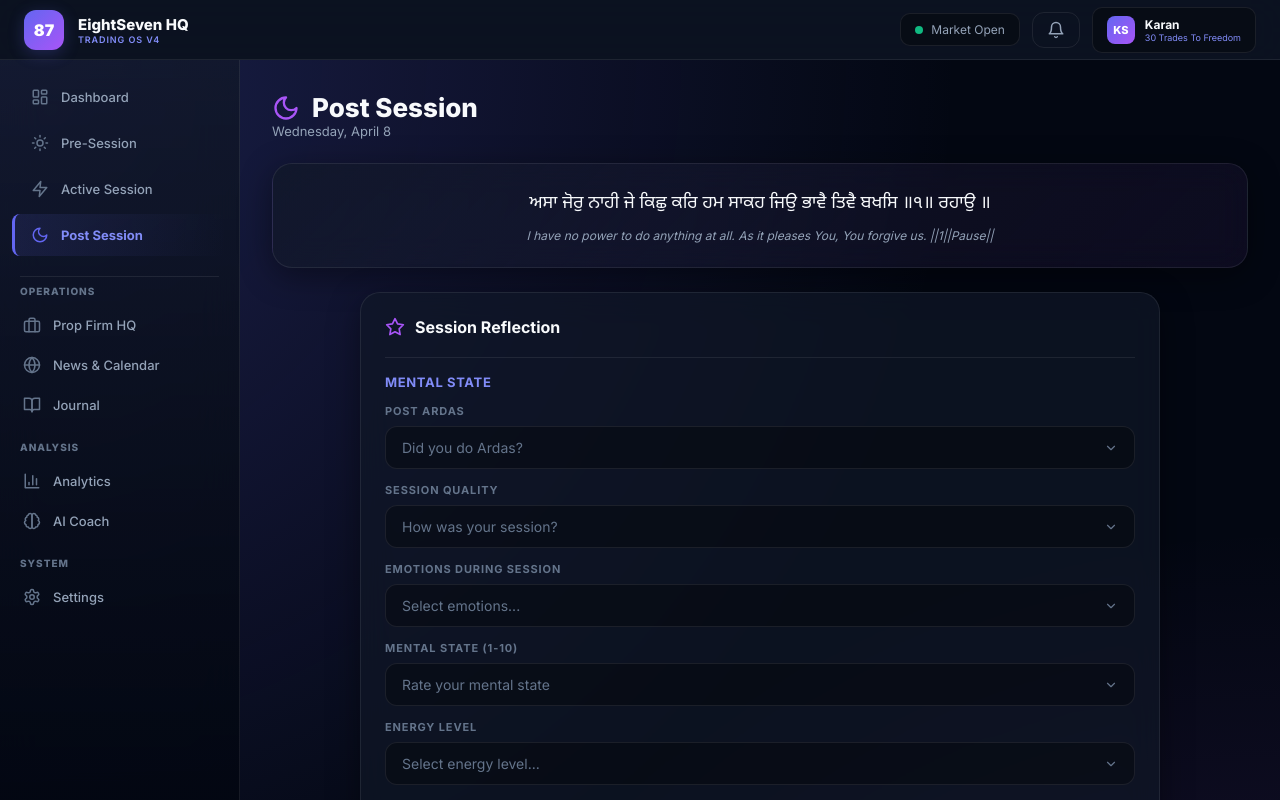
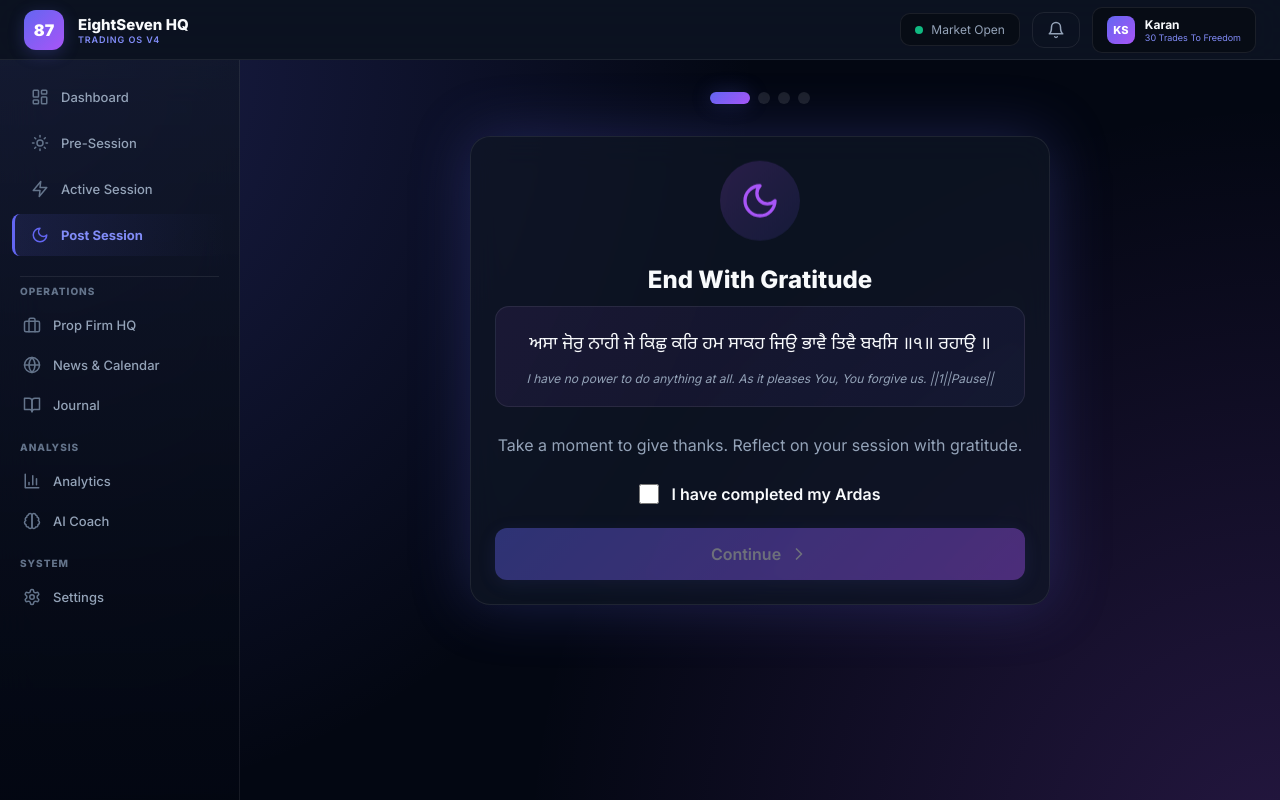
Before and after one commit to EightSeven-maker/Premium-Trading-Command-Center-for-Prop-Firm-Traders, a React (Vite) app: page / in a window 1280 px wide. Both pictures are taken after a click on the button "Post Session". Shown: the top 800 px of the page. Built offline with nearby package versions, Linux system fonts and the light colour scheme.

Commit message:
Restyle Post Session to match Pre Session (simple steps), remove Post Session tab from Active Session

```diff
--- a/src/App.jsx
+++ b/src/App.jsx
@@ -744,18 +744,6 @@ function TradingFloorPage({ session, onAddTrade, setPage, showToast, trades }) {
   const [tradeTook, setTradeTook] = useState([]);
   const [notes, setNotes] = useState("");
 
-  // Post Session fields
-  const [postArdas, setPostArdas] = useState([]);
-  const [emotions, setEmotions] = useState([]);
-  const [mentalState, setMentalState] = useState([]);
-  const [energyLevel, setEnergyLevel] = useState([]);
-  const [sessionQuality, setSessionQuality] = useState([]);
-  const [distractions, setDistractions] = useState([]);
-  const [postTradeActions, setPostTradeActions] = useState([]);
-  const [sessionSummary, setSessionSummary] = useState("");
-  const [nextSessionFocus, setNextSessionFocus] = useState("");
-  const [activeTab, setActiveTab] = useState("log"); // "log" or "post"
-
   const toggleMultiSelect = (arr, setArr, value) => {
     setArr(prev => prev.includes(value) ? prev.filter(v => v !== value) : [...prev, value]);
   };
@@ -923,28 +911,6 @@ function TradingFloorPage({ session, onAddTrade, setPage, showToast, trades }) {
       {/* Main Form */}
       <div style={{ maxWidth: 800, margin: "0 auto" }}>
         <div style={S.glassCard}>
-          {/* Tabs */}
-          <div style={{ display: "flex", gap: 8, marginBottom: 20 }}>
-            <button onClick={() => setActiveTab("log")} style={{
-              padding: "10px 20px", borderRadius: 10, cursor: "pointer", fontWeight: 700, fontSize: 13,
-              background: activeTab === "log" ? `linear-gradient(135deg, ${C.accent}, ${C.purple})` : "rgba(0,0,0,0.3)",
-              color: C.white,
-              border: `1px solid ${activeTab === "log" ? C.accent : C.border}`
-            }}>
-              <Calculator size={16} style={{ marginRight: 6 }} /> Log Trade
-            </button>
-            <button onClick={() => setActiveTab("post")} style={{
-              padding: "10px 20px", borderRadius: 10, cursor: "pointer", fontWeight: 700, fontSize: 13,
-              background: activeTab === "post" ? `linear-gradient(135deg, ${C.accent}, ${C.purple})` : "rgba(0,0,0,0.3)",
-              color: C.white,
-              border: `1px solid ${activeTab === "post" ? C.accent : C.border}`
-            }}>
-              <Star size={16} style={{ marginRight: 6 }} /> Post Session
-            </button>
-          </div>
-
-          {activeTab === "log" && (
-            <>
           {/* Row 1: Ticker, P&L, Contracts */}
           <div style={{ display: "grid", gridTemplateColumns: "1fr 1fr 1fr", gap: 12, marginBottom: 14 }}>
             <div>
@@ -1021,56 +987,6 @@ function TradingFloorPage({ session, onAddTrade, setPage, showToast, trades }) {
           <button onClick={submitTrade} style={{ ...S.btn("primary", "lg"), width: "100%", justifyContent: "center" }}>
             <Save size={16} /> Log Trade
           </button>
-          </>
-          )}
-
-          {activeTab === "post" && (
-            <>
-            <h3 style={{ fontSize: 16, fontWeight: 700, marginBottom: 16, display: "flex", alignItems: "center", gap: 10 }}>
-              <Star size={20} color={C.purple} /> Post Session Reflection
-            </h3>
-
-            {/* Section: Post Ardas & Mental State */}
-            <div style={{ marginBottom: 16, paddingTop: 16, borderTop: `1px solid ${C.border}` }}>
-              <h4 style={{ fontSize: 13, fontWeight: 700, color: C.accentLight, marginBottom: 14, textTransform: "uppercase", letterSpacing: "0.05em" }}>
-                Mental State
-              </h4>
-              <ChipSelect label="Post Ardas" options={POST_ARDAS} selected={postArdas} onToggle={(v) => toggleMultiSelect(postArdas, setPostArdas, v)} />
-              <ChipSelect label="Emotions During Session" options={EMOTIONS} selected={emotions} onToggle={(v) => toggleMultiSelect(emotions, setEmotions, v)} />
-              <ChipSelect label="Mental State (1-10)" options={MENTAL_STATE} selected={mentalState} onToggle={(v) => toggleMultiSelect(mentalState, setMentalState, v)} />
-              <ChipSelect label="Energy Level" options={ENERGY_LEVEL} selected={energyLevel} onToggle={(v) => toggleMultiSelect(energyLevel, setEnergyLevel, v)} />
-              <ChipSelect label="Session Quality" options={SESSION_QUALITY} selected={sessionQuality} onToggle={(v) => toggleMultiSelect(sessionQuality, setSessionQuality, v)} />
-            </div>
-
-            {/* Section: Session Details */}
-            <div style={{ marginBottom: 16, paddingTop: 16, borderTop: `1px solid ${C.border}` }}>
-              <h4 style={{ fontSize: 13, fontWeight: 700, color: C.accentLight, marginBottom: 14, textTransform: "uppercase", letterSpacing: "0.05em" }}>
-                Session Details
-              </h4>
-              <ChipSelect label="Distractions" options={DISTRACTIONS} selected={distractions} onToggle={(v) => toggleMultiSelect(distractions, setDistractions, v)} />
-              <ChipSelect label="Post Trade Actions" options={POST_TRADE_ACTIONS} selected={postTradeActions} onToggle={(v) => toggleMultiSelect(postTradeActions, setPostTradeActions, v)} />
-            </div>
-
-            {/* Section: Reflection */}
-            <div style={{ marginBottom: 16, paddingTop: 16, borderTop: `1px solid ${C.border}` }}>
-              <h4 style={{ fontSize: 13, fontWeight: 700, color: C.accentLight, marginBottom: 14, textTransform: "uppercase", letterSpacing: "0.05em" }}>
-                Reflection
-              </h4>
-              <div style={{ marginBottom: 14 }}>
-                <label style={S.label}>Session Summary</label>
-                <textarea value={sessionSummary} onChange={e => setSessionSummary(e.target.value)} style={{ ...S.input, minHeight: 80, resize: "vertical" }} placeholder="How did the session go? What worked? What didn't?" />
-              </div>
-              <div style={{ marginBottom: 16 }}>
-                <label style={S.label}>Next Session Focus</label>
-                <textarea value={nextSessionFocus} onChange={e => setNextSessionFocus(e.target.value)} style={{ ...S.input, minHeight: 60, resize: "vertical" }} placeholder="What will you focus on next time?" />
-              </div>
-            </div>
-
-            <button onClick={submitPostSession} style={{ ...S.btn("primary", "lg"), width: "100%", justifyContent: "center" }}>
-              <Save size={16} /> Submit Post Session
-            </button>
-          </>
-          )}
         </div>
       </div>
     </div>
@@ -1159,118 +1075,225 @@ function MultiSelectDropdown({ label, options, selected, onChange, placeholder }
 
 // ─── POST SESSION PAGE ────────────────────────────────────────────────────
 function PostSessionPage({ setPage, showToast, trades, onAddTrade }) {
-  const [sessionQuality, setSessionQuality] = useState([]);
+  const [step, setStep] = useState(0);
+
+  // Step 1: Ardas
+  const [ardasDone, setArdasDone] = useState(false);
+
+  // Step 2: Session Reflection
+  const [sessionQuality, setSessionQuality] = useState("");
+  const [mentalState, setMentalState] = useState("");
+  const [energyLevel, setEnergyLevel] = useState("");
   const [emotions, setEmotions] = useState([]);
-  const [mentalState, setMentalState] = useState([]);
-  const [energyLevel, setEnergyLevel] = useState([]);
   const [distractions, setDistractions] = useState([]);
-  const [postTradeActions, setPostTradeActions] = useState([]);
-  const [postArdas, setPostArdas] = useState([]);
-  const [sessionSummary, setSessionSummary] = useState("");
+
+  // Step 3: Trade Actions
+  const [followedPlan, setFollowedPlan] = useState(false);
+  const [tradeMistakes, setTradeMistakes] = useState([]);
+  const [whatWentWell, setWhatWentWell] = useState("");
+
+  // Step 4: Gratitude
+  const [gratitude, setGratitude] = useState("");
   const [nextSessionFocus, setNextSessionFocus] = useState("");
-  const [gratitude, setGratitude] = useState("");
+
+  const emotionOptions = ["Calm", "Focused", "Confident", "FOMO", "Anxious", "Angry", "Greedy", "Tired", "Peaceful", "Frustrated"];
+  const mistakeOptions = ["Overtraded", "Revenge Trading", "Ignored Stop Loss", "Added to Loser", "Early Exit", "Late Entry", "No Trade Management", "Ignored Signals"];
+  const distractionOptions = ["Phone", "Social Media", "Family", "News", "Other Charts", "Chat", "Food", "None"];
+
+  const toggleItem = (arr, setArr, item) => {
+    if (arr.includes(item)) {
+      setArr(arr.filter(i => i !== item));
+    } else {
+      setArr([...arr, item]);
+    }
+  };
 
   const submitPostSession = () => {
     onAddTrade({
       date: today(),
       isPostSession: true,
+      ardasDone,
       sessionQuality,
-      emotions,
       mentalState,
       energyLevel,
+      emotions,
       distractions,
-      postTradeActions,
-      postArdas,
-      sessionSummary,
-      nextSessionFocus,
-      gratitude
+      followedPlan,
+      tradeMistakes,
+      whatWentWell,
+      gratitude,
+      nextSessionFocus
     });
-    setSessionQuality([]);
-    setEmotions([]);
-    setMentalState([]);
-    setEnergyLevel([]);
-    setDistractions([]);
-    setPostTradeActions([]);
-    setPostArdas([]);
-    setSessionSummary("");
-    setNextSessionFocus("");
-    setGratitude("");
     showToast("Post session logged!", "success");
+    setPage("dashboard");
   };
 
   return (
     <div style={{ ...S.page, animation: "fadeIn 0.4s ease-out" }}>
-      {/* Header */}
-      <div style={{ display: "flex", justifyContent: "space-between", alignItems: "center", marginBottom: 24 }}>
-        <div>
-          <h1 style={{ fontSize: 26, fontWeight: 800, display: "flex", alignItems: "center", gap: 12 }}>
-            <Moon size={28} color={C.purple} /> Post Session
-          </h1>
-          <p style={{ fontSize: 13, color: C.textMuted }}>{new Date().toLocaleDateString('en-US', { weekday: 'long', month: 'long', day: 'numeric' })}</p>
-        </div>
-      </div>
-
-      {/* Gurmukhi Ardas */}
-      <div style={{ ...S.glassCard, marginBottom: 24, textAlign: "center", background: `linear-gradient(135deg, ${C.bgCard}, ${C.purple}10)` }}>
-        <p style={{ fontFamily: "'Noto Sans Gurmukhi', sans-serif", fontSize: 18, color: C.text, lineHeight: 1.8, margin: 0 }}>
-          ਅਸਾ ਜੋਰੁ ਨਾਹੀ ਜੇ ਕਿਛੁ ਕਰਿ ਹਮ ਸਾਕਹ ਜਿਉ ਭਾਵੈ ਤਿਵੈ ਬਖਸਿ ॥੧॥ ਰਹਾਉ ॥
-        </p>
-        <p style={{ fontSize: 12, color: C.textMuted, marginTop: 8, fontStyle: "italic" }}>
-          I have no power to do anything at all. As it pleases You, You forgive us. ||1||Pause||
-        </p>
-      </div>
-
-      <div style={{ maxWidth: 800, margin: "0 auto" }}>
-        <div style={S.glassCard}>
-          <h3 style={{ fontSize: 16, fontWeight: 700, marginBottom: 20, display: "flex", alignItems: "center", gap: 10 }}>
-            <Star size={20} color={C.purple} /> Session Reflection
-          </h3>
-
-          {/* Mental State */}
-          <div style={{ marginBottom: 16, paddingTop: 16, borderTop: `1px solid ${C.border}` }}>
-            <h4 style={{ fontSize: 13, fontWeight: 700, color: C.accentLight, marginBottom: 14, textTransform: "uppercase", letterSpacing: "0.05em" }}>
-              Mental State
-            </h4>
-            <MultiSelectDropdown label="Post Ardas" options={["Yes", "No", "Partial"]} selected={postArdas} onChange={setPostArdas} placeholder="Did you do Ardas?" />
-            <MultiSelectDropdown label="Session Quality" options={["Excellent", "Good", "Average", "Poor", "Terrible"]} selected={sessionQuality} onChange={setSessionQuality} placeholder="How was your session?" />
-            <MultiSelectDropdown label="Emotions During Session" options={["Calm", "FOMO", "Anxious", "Angry", "Revenge", "Greedy", "Confident", "Confused", "Tired", "Focused", "Frustrated", "Peaceful", "Excited"]} selected={emotions} onChange={setEmotions} placeholder="Select emotions..." />
-            <MultiSelectDropdown label="Mental State (1-10)" options={["10/10", "9/10", "8/10", "7/10", "6/10", "5/10", "4/10", "3/10", "2/10", "1/10"]} selected={mentalState} onChange={setMentalState} placeholder="Rate your mental state" />
-            <MultiSelectDropdown label="Energy Level" options={["Very High", "High", "Normal", "Low", "Very Low"]} selected={energyLevel} onChange={setEnergyLevel} placeholder="Select energy level..." />
-          </div>
-
-          {/* Session Details */}
-          <div style={{ marginBottom: 16, paddingTop: 16, borderTop: `1px solid ${C.border}` }}>
-            <h4 style={{ fontSize: 13, fontWeight: 700, color: C.accentLight, marginBottom: 14, textTransform: "uppercase", letterSpacing: "0.05em" }}>
-              Session Details
-            </h4>
-            <MultiSelectDropdown label="Distractions" options={["Phone", "Social Media", "Family", "News", "Other Charts", "Chat", "Food", "None"]} selected={distractions} onChange={setDistractions} placeholder="Select distractions..." />
-            <MultiSelectDropdown label="Post Trade Actions" options={["Added to Winner", "Partial Exit", "Moved SL", "Widened SL", "Tightened SL", "Trailed SL", "Ignored Plan", "Followed Plan", "Early Exit", "Held Full", "Scaled In", "Scaled Out", "No Action"]} selected={postTradeActions} onChange={setPostTradeActions} placeholder="Select actions..." />
-          </div>
-
-          {/* Reflection */}
-          <div style={{ marginBottom: 16, paddingTop: 16, borderTop: `1px solid ${C.border}` }}>
-            <h4 style={{ fontSize: 13, fontWeight: 700, color: C.accentLight, marginBottom: 14, textTransform: "uppercase", letterSpacing: "0.05em" }}>
-              Reflection
-            </h4>
-            <div style={{ marginBottom: 14 }}>
-              <label style={S.label}>Session Summary</label>
-              <textarea value={sessionSummary} onChange={e => setSessionSummary(e.target.value)} style={{ ...S.input, minHeight: 80, resize: "vertical" }} placeholder="How did the session go? What worked? What didn't?" />
+      {/* Progress Steps */}
+      <div style={{ display: "flex", justifyContent: "center", gap: 8, marginBottom: 32 }}>
+        {[0, 1, 2, 3].map(i => (
+          <div key={i} style={{
+            width: step === i ? 40 : 12, height: 12, borderRadius: 6,
+            background: step >= i ? `linear-gradient(135deg, ${C.accent}, ${C.purple})` : "rgba(255,255,255,0.1)",
+            boxShadow: step === i ? `0 0 20px ${C.accentGlow}` : "none",
+            transition: "all 0.3s ease"
+          }} />
+        ))}
+      </div>
+
+      {/* Step 0: Ardas */}
+      {step === 0 && (
+        <div style={{ ...S.glassCard, maxWidth: 580, margin: "0 auto", textAlign: "center", boxShadow: `0 0 60px ${C.accentGlow}`, border: `1px solid ${C.border}` }}>
+          <div style={{
+            width: 80, height: 80, borderRadius: "50%",
+            background: `linear-gradient(135deg, ${C.purple}30, ${C.accent}20)`,
+            display: "flex", alignItems: "center", justifyContent: "center",
+            margin: "0 auto 24px", animation: "float 3s ease-in-out infinite"
+          }}>
+            <Moon size={40} color={C.purple} />
+          </div>
+          <h2 style={{ fontSize: 24, fontWeight: 800, marginBottom: 12 }}>End With Gratitude</h2>
+
+          {/* Gurmukhi Ardas */}
+          <div style={{
+            padding: 20, borderRadius: 14, background: `linear-gradient(135deg, ${C.purple}15, ${C.accent}10)`,
+            border: `1px solid ${C.border}`, marginBottom: 24
+          }}>
+            <p style={{ fontFamily: "'Noto Sans Gurmukhi', sans-serif", fontSize: 18, color: C.text, lineHeight: 2, margin: 0 }}>
+              ਅਸਾ ਜੋਰੁ ਨਾਹੀ ਜੇ ਕਿਛੁ ਕਰਿ ਹਮ ਸਾਕਹ ਜਿਉ ਭਾਵੈ ਤਿਵੈ ਬਖਸਿ ॥੧॥ ਰਹਾਉ ॥
+            </p>
+            <p style={{ fontSize: 12, color: C.textMuted, marginTop: 8, fontStyle: "italic" }}>
+              I have no power to do anything at all. As it pleases You, You forgive us. ||1||Pause||
+            </p>
+          </div>
+
+          <p style={{ color: C.textMuted, lineHeight: 1.8, marginBottom: 24 }}>
+            Take a moment to give thanks. Reflect on your session with gratitude.
+          </p>
+          <label style={{ display: "flex", alignItems: "center", justifyContent: "center", gap: 12, cursor: "pointer", marginBottom: 24 }}>
+            <input type="checkbox" checked={ardasDone} onChange={e => setArdasDone(e.target.checked)}
+              style={{ width: 20, height: 20, accentColor: C.accent, cursor: "pointer" }} />
+            <span style={{ fontWeight: 600 }}>I have completed my Ardas</span>
+          </label>
+          <button disabled={!ardasDone} onClick={() => setStep(1)} style={{
+            ...S.btn("primary", "lg"), width: "100%", opacity: ardasDone ? 1 : 0.4, cursor: ardasDone ? "pointer" : "not-allowed"
+          }}>
+            Continue <ChevronRight size={20} />
+          </button>
+        </div>
+      )}
+
+      {/* Step 1: Session Quality */}
+      {step === 1 && (
+        <div style={{ ...S.glassCard, maxWidth: 680, margin: "0 auto" }}>
+          <h2 style={{ fontSize: 22, fontWeight: 800, marginBottom: 24, display: "flex", alignItems: "center", gap: 12 }}>
+            <Star size={22} color={C.accent} /> Session Assessment
+          </h2>
+          <div style={{ display: "grid", gridTemplateColumns: "1fr 1fr", gap: 16, marginBottom: 20 }}>
+            <Select label="Session Quality" value={sessionQuality} onChange={setSessionQuality} options={["Excellent", "Good", "Average", "Poor", "Terrible"]} />
+            <Select label="Mental State (1-10)" value={mentalState} onChange={setMentalState} options={["10", "9", "8", "7", "6", "5", "4", "3", "2", "1"]} />
+            <Select label="Energy Level" value={energyLevel} onChange={setEnergyLevel} options={["Very High", "High", "Normal", "Low", "Very Low"]} />
+          </div>
+
+          {/* Emotions */}
+          <div style={{ marginBottom: 20 }}>
+            <label style={S.label}>Emotions During Session</label>
+            <div style={{ display: "flex", flexWrap: "wrap", gap: 8 }}>
+              {emotionOptions.map(opt => (
+                <button key={opt} onClick={() => toggleItem(emotions, setEmotions, opt)} style={{
+                  padding: "6px 14px", borderRadius: 20, fontSize: 12, fontWeight: 600, cursor: "pointer",
+                  background: emotions.includes(opt) ? `${C.accent}25` : "rgba(0,0,0,0.3)",
+                  color: emotions.includes(opt) ? C.accentLight : C.textDim,
+                  border: `1px solid ${emotions.includes(opt) ? C.accent : C.border}`
+                }}>
+                  {opt}
+                </button>
+              ))}
             </div>
-            <div style={{ marginBottom: 14 }}>
-              <label style={S.label}>Next Session Focus</label>
-              <textarea value={nextSessionFocus} onChange={e => setNextSessionFocus(e.target.value)} style={{ ...S.input, minHeight: 60, resize: "vertical" }} placeholder="What will you focus on next time?" />
+          </div>
+
+          <div style={{ display: "flex", gap: 12 }}>
+            <button onClick={() => setStep(0)} style={S.btn("ghost")}><ChevronLeft size={16} /> Back</button>
+            <button onClick={() => setStep(2)} style={{ ...S.btn("primary"), flex: 1, justifyContent: "center" }}>
+              Continue <ChevronRight size={16} />
+            </button>
+          </div>
+        </div>
+      )}
+
+      {/* Step 2: Trade Actions */}
+      {step === 2 && (
+        <div style={{ ...S.glassCard, maxWidth: 680, margin: "0 auto" }}>
+          <h2 style={{ fontSize: 22, fontWeight: 800, marginBottom: 24, display: "flex", alignItems: "center", gap: 12 }}>
+            <Shield size={22} color={C.accent} /> Trade Discipline
+          </h2>
+
+          <label style={{ display: "flex", alignItems: "flex-start", gap: 12, padding: "16px", borderRadius: 12, background: followedPlan ? `${C.green}10` : "rgba(0,0,0,0.3)", border: `1px solid ${followedPlan ? C.greenBorder : C.border}`, marginBottom: 20, cursor: "pointer" }}>
+            <input type="checkbox" checked={followedPlan} onChange={e => setFollowedPlan(e.target.checked)} style={{ width: 20, height: 20, accentColor: C.green, marginTop: 2 }} />
+            <div>
+              <span style={{ fontWeight: 600, fontSize: 14 }}>I followed my trading plan</span>
+              <p style={{ fontSize: 12, color: C.textMuted, marginTop: 4 }}>Did you stick to your rules and methodology?</p>
             </div>
-            <div style={{ marginBottom: 16 }}>
-              <label style={S.label}>Gratitude</label>
-              <textarea value={gratitude} onChange={e => setGratitude(e.target.value)} style={{ ...S.input, minHeight: 60, resize: "vertical" }} placeholder="What are you grateful for today?" />
+          </label>
+
+          {/* Mistakes */}
+          <div style={{ marginBottom: 20 }}>
+            <label style={S.label}>Trading Mistakes (if any)</label>
+            <div style={{ display: "flex", flexWrap: "wrap", gap: 8 }}>
+              {mistakeOptions.map(opt => (
+                <button key={opt} onClick={() => toggleItem(tradeMistakes, setTradeMistakes, opt)} style={{
+                  padding: "6px 14px", borderRadius: 20, fontSize: 12, fontWeight: 600, cursor: "pointer",
+                  background: tradeMistakes.includes(opt) ? `${C.red}25` : "rgba(0,0,0,0.3)",
+                  color: tradeMistakes.includes(opt) ? C.redLight : C.textDim,
+                  border: `1px solid ${tradeMistakes.includes(opt) ? C.red : C.border}`
+                }}>
+                  {opt}
+                </button>
+              ))}
             </div>
           </div>
 
-          <button onClick={submitPostSession} style={{ ...S.btn("primary", "lg"), width: "100%", justifyContent: "center" }}>
-            <Save size={16} /> Submit Post Session
-          </button>
-        </div>
-      </div>
+          {/* What Went Well */}
+          <div style={{ marginBottom: 20 }}>
+            <label style={S.label}>What Went Well</label>
+            <textarea value={whatWentWell} onChange={e => setWhatWentWell(e.target.value)} style={{ ...S.input, minHeight: 80, resize: "vertical" }} placeholder="What did you do well today?" />
+          </div>
+
+          <div style={{ display: "flex", gap: 12 }}>
+            <button onClick={() => setStep(1)} style={S.btn("ghost")}><ChevronLeft size={16} /> Back</button>
+            <button onClick={() => setStep(3)} style={{ ...S.btn("primary"), flex: 1, justifyContent: "center" }}>
+              Continue <ChevronRight size={16} />
+            </button>
+          </div>
+        </div>
+      )}
+
+      {/* Step 3: Gratitude */}
+      {step === 3 && (
+        <div style={{ ...S.glassCard, maxWidth: 680, margin: "0 auto" }}>
+          <h2 style={{ fontSize: 22, fontWeight: 800, marginBottom: 24, display: "flex", alignItems: "center", gap: 12 }}>
+            <Coffee size={22} color={C.accent} /> Gratitude & Focus
+          </h2>
+
+          <div style={{ marginBottom: 20 }}>
+            <label style={S.label}>What are you grateful for today?</label>
+            <textarea value={gratitude} onChange={e => setGratitude(e.target.value)} style={{ ...S.input, minHeight: 80, resize: "vertical" }} placeholder="List three things you're grateful for..." />
+          </div>
+
+          <div style={{ marginBottom: 20 }}>
+            <label style={S.label}>Next Session Focus</label>
+            <textarea value={nextSessionFocus} onChange={e => setNextSessionFocus(e.target.value)} style={{ ...S.input, minHeight: 80, resize: "vertical" }} placeholder="What will you focus on next time?" />
+          </div>
+
+          <div style={{ display: "flex", gap: 12 }}>
+            <button onClick={() => setStep(2)} style={S.btn("ghost")}><ChevronLeft size={16} /> Back</button>
+            <button onClick={submitPostSession} style={{ ...S.btn("success", "lg"), flex: 1, justifyContent: "center" }}>
+              <Save size={18} /> Complete Session
+            </button>
+          </div>
+        </div>
+      )}
     </div>
   );
 }
```
